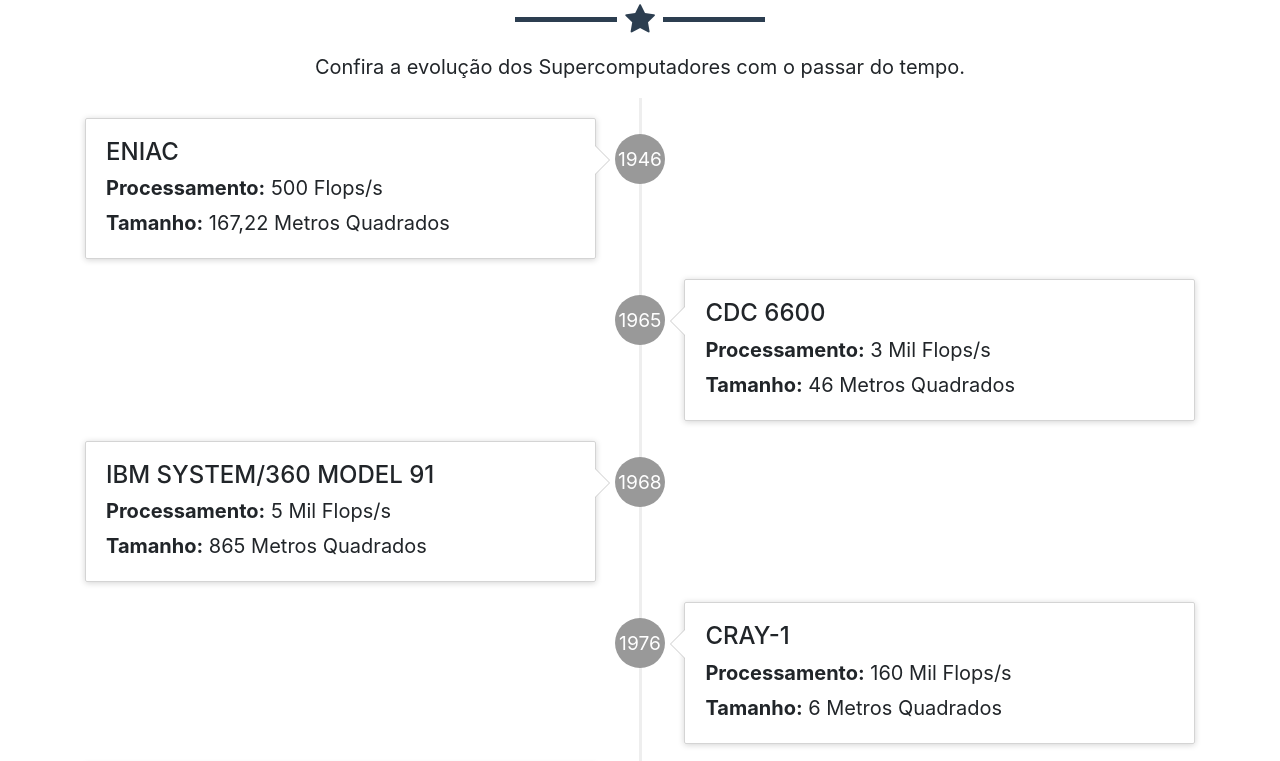
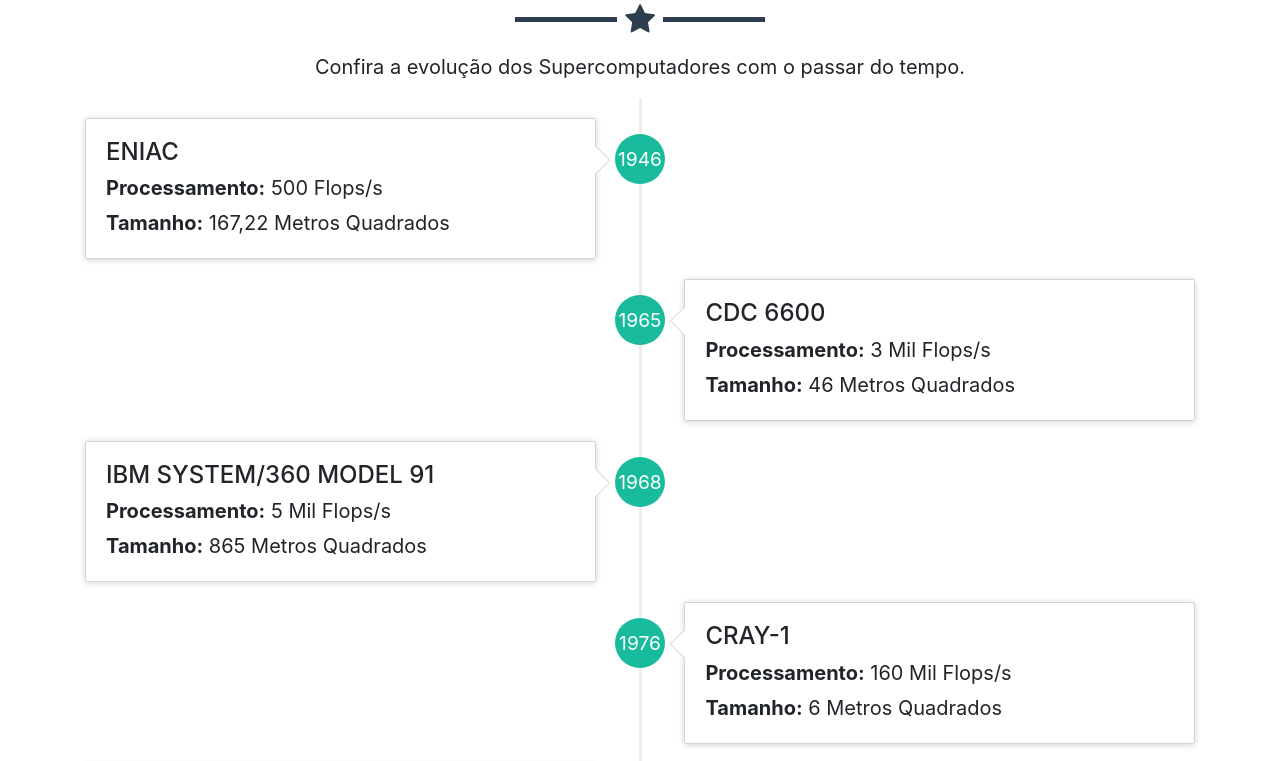
Before and after one commit to luisthiagop/REA-SO, a website with bundled scripts: page index.html in a window 1280 px wide. Shown: the part 2480-3241 px from the top of the page. Built offline with nearby package versions, Linux system fonts and the light colour scheme.

Commit message:
Alterando cor do círculo da linha do tempo

```diff
--- a/css/timeline.css
+++ b/css/timeline.css
@@ -74,7 +74,7 @@
     top: 16px;
     left: 50%;
     margin-left: -25px;
-    background-color: #999999;
+    background-color: #18BC9C;
     z-index: 100;
     border-top-right-radius: 50%;
     border-top-left-radius: 50%;
```
